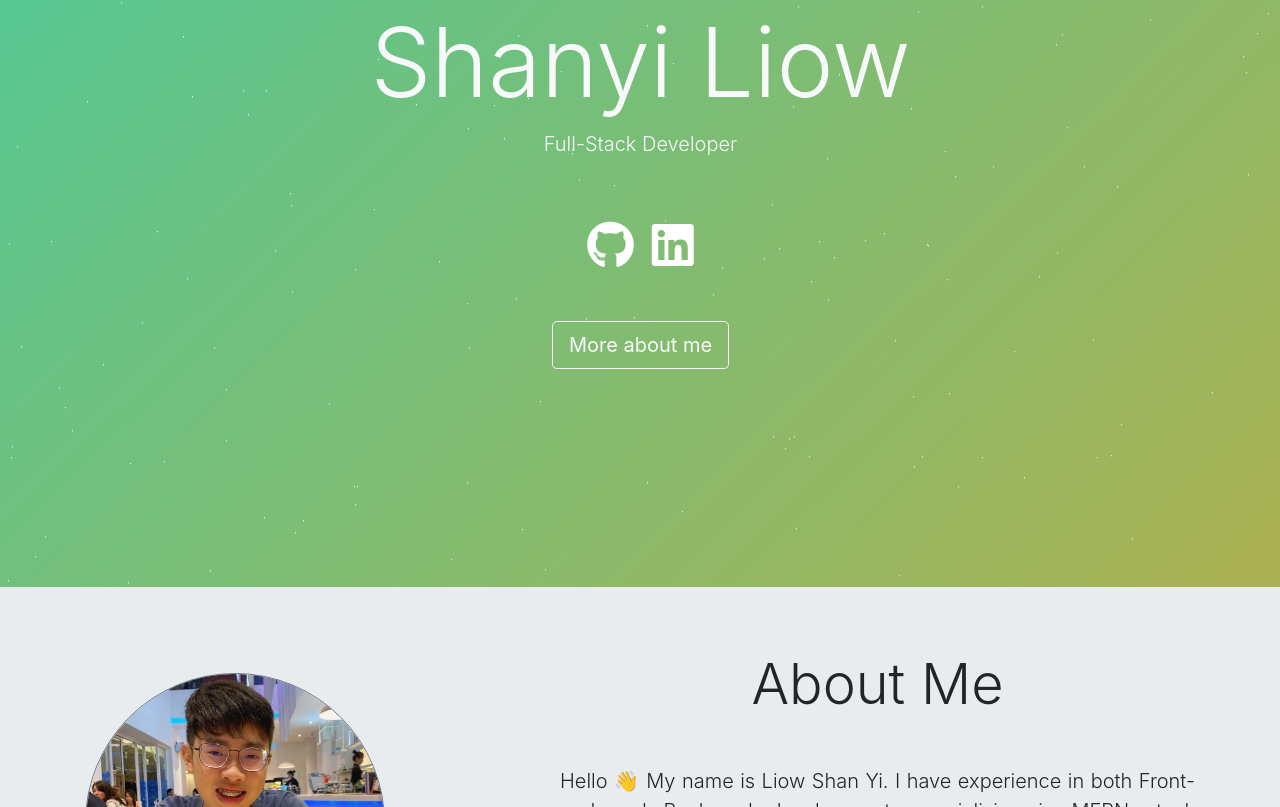
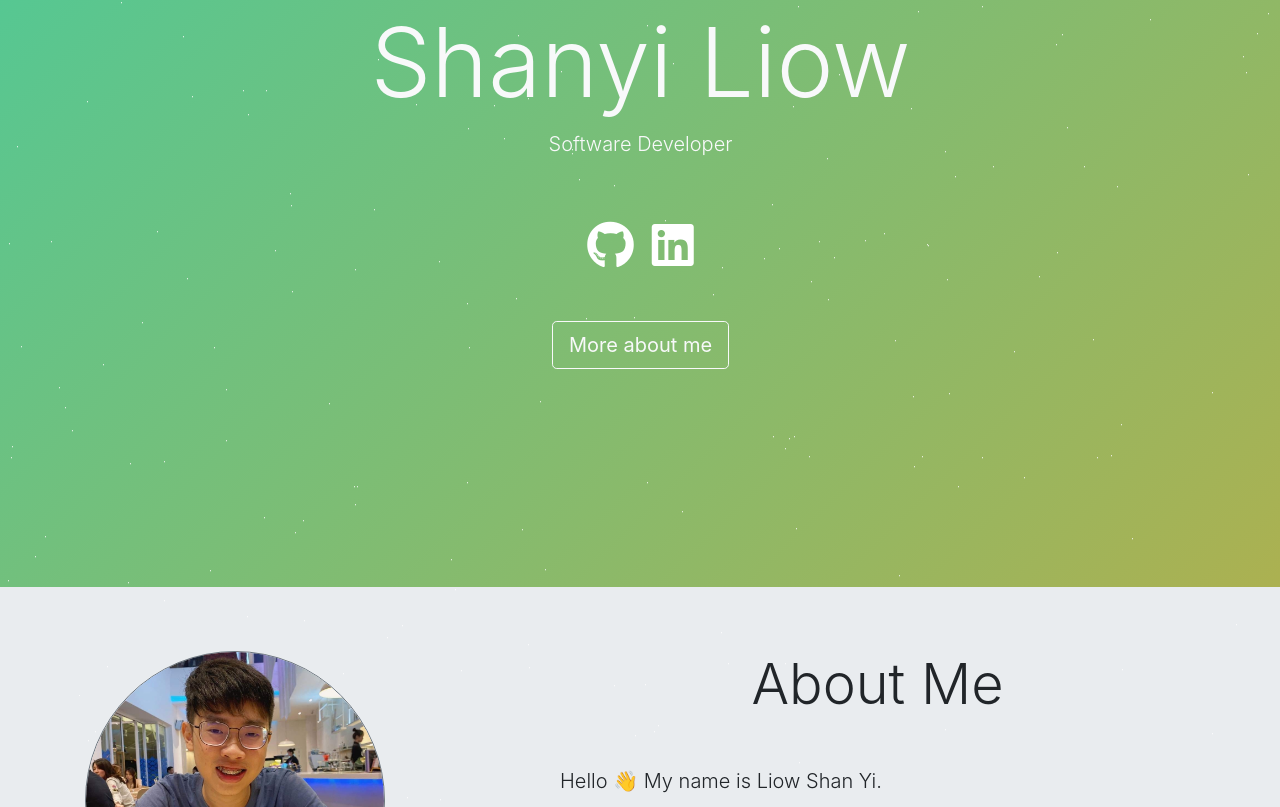
Before and after one commit to syliow/portfolio-website, a React (Create React App) app: page / in a window 1280 px wide. Shown: the part 213-1020 px from the top of the page. Built offline with nearby package versions, Linux system fonts and the light colour scheme; no server answers.

Commit message:
Update config.js

```diff
--- a/src/editable-stuff/config.js
+++ b/src/editable-stuff/config.js
@@ -9,7 +9,7 @@ const mainBody = {
   firstName: "Shanyi",
   middleName: "",
   lastName: "Liow",
-  message: "Full-Stack Developer",
+  message: "Software Developer",
   icons: [
     {
       image: "fa-github",
@@ -42,7 +42,7 @@ const about = {
   imageLink: require("../editable-stuff/sy_liow.jpg"),
   imageSize: 300,
   message:
-    "Hello 👋 My name is Liow Shan Yi. I have experience in both Front-end and Back-end development, specialising in MERN stack (MongoDB, Express, React, Node). I am passionate about blockchain technologies and cryptocurrency, currently working on personal projects related with Web 3.0 and NFT.",
+    "Hello 👋 My name is Liow Shan Yi.",
   resume: require("../editable-stuff/LiowShanYi_Resume.pdf"),
 };
 
```
